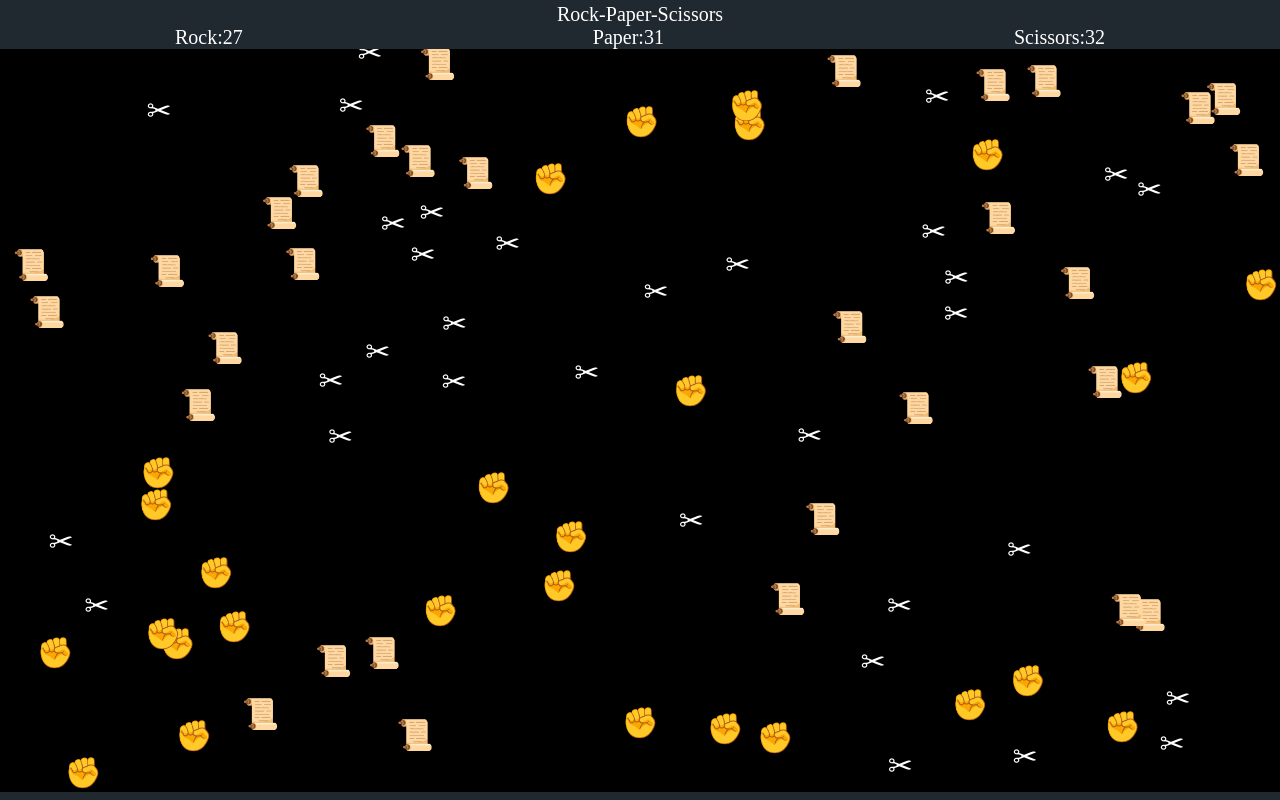
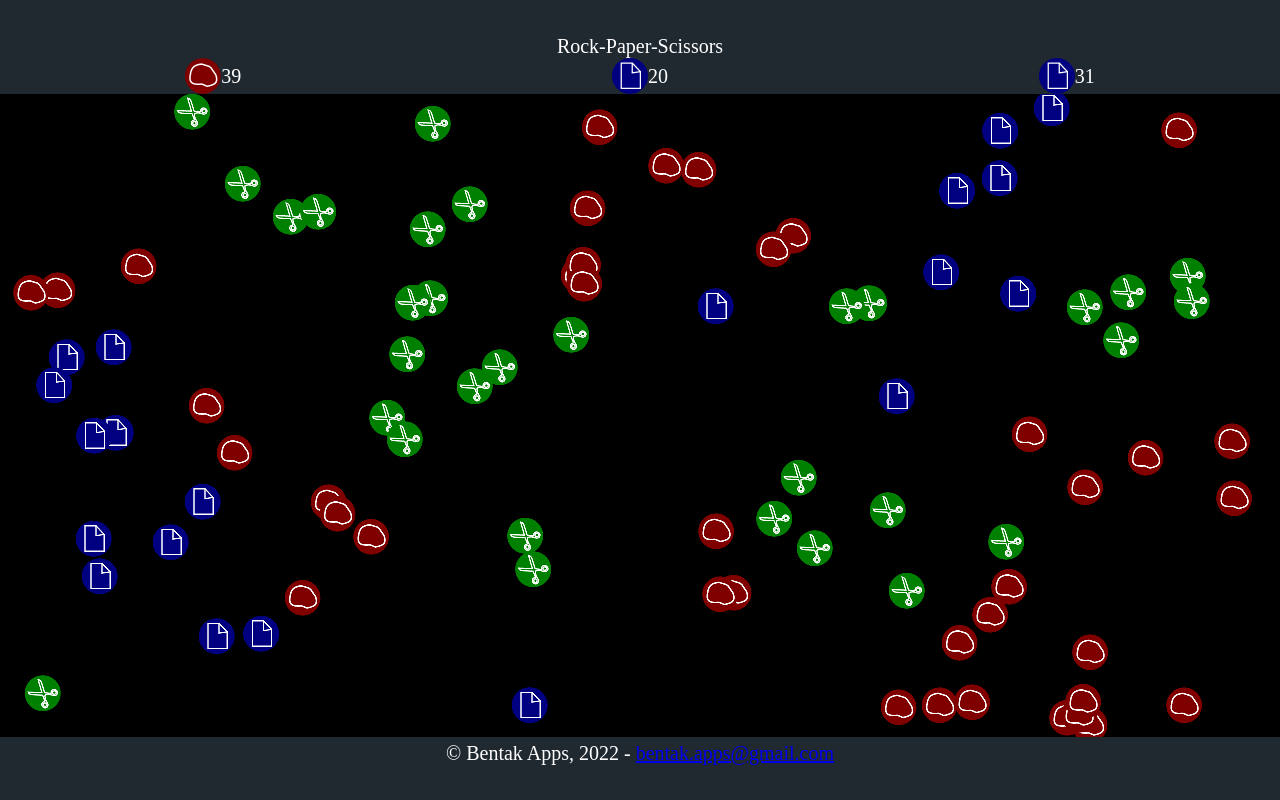
Before and after one commit to BentakApps/rock-paper-scissors-battle, an Angular app: page / in a window 1280 px wide. Built offline with nearby package versions, Linux system fonts and the light colour scheme.

Commit message:
Change pieces image

```diff
--- a/src/app/app.component.css
+++ b/src/app/app.component.css
@@ -2,3 +2,21 @@
   display:flex;
   justify-content: space-around;
 }
+.score-group{
+  display: flex;
+  align-items: center;
+}
+.score{
+  object-fit: cover;
+  width: 36px;
+  height: 36px;
+}
+.rock {
+  object-position: 0 0;
+}
+.paper {
+  object-position: 72 0;
+}
+.scissors{
+  object-position: 144 0;
+}
--- a/src/app/app.component.html
+++ b/src/app/app.component.html
@@ -1,11 +1,35 @@
 <p>Rock-Paper-Scissors</p>
 <div class="main">
   <div class="nav-bar">
-    <span>Rock:{{count.r}}</span>
-    <span>Paper:{{count.p}}</span>
-    <span>Scissors:{{count.s}}</span>
+    <div class="score-group">
+      <img src="assets/sprites.png" class="score rock">
+      <span>{{count.r}}</span>
+    </div>
+    <div class="score-group">
+      <img src="assets/sprites.png" class="score paper">
+      <span>{{count.p}}</span>
+    </div>
+    <div class="score-group">
+      <img src="assets/sprites.png" class="score scissors">
+      <span>{{count.s}}</span>
+    </div>
   </div>
   <div class="canvas-area">
     <app-canvas (updateCountEvent)="updateCount($event)" #canvascomponent></app-canvas>
   </div>
 </div>
+<footer>
+  <script type="text/javascript">
+    atOptions = {
+      'key' : 'eef41a07e249370304527fa6abfb2bd1',
+      'format' : 'iframe',
+      'height' : 50,
+      'width' : 320,
+      'params' : {}
+    };
+    document.write('<scr' + 'ipt type="text/javascript" src="http' + (location.protocol === 'https:' ? 's' : '') + '://www.profitabledisplayformat.com/eef41a07e249370304527fa6abfb2bd1/invoke.js"></scr' + 'ipt>');
+  </script>
+  <p>
+      © Bentak Apps, 2022 - <a href="mailto:bentak.apps@gmail.com">bentak.apps@gmail.com</a>
+  </p>
+ </footer>
--- a/src/app/component/canvas/canvas.component.ts
+++ b/src/app/component/canvas/canvas.component.ts
@@ -1,4 +1,5 @@
 import { AfterContentInit, Component, ElementRef, EventEmitter, HostListener, Output, ViewChild } from '@angular/core';
+import { CanvasService } from 'src/app/service/canvas.service';
 import { TimeService } from 'src/app/service/time.service';
 import { Piece } from './element/piece.element';
 @Component({
@@ -16,11 +17,14 @@ export class CanvasComponent implements AfterContentInit {
   private pCount:number=this.numberOfPieces;
   private sCount:number=this.numberOfPieces;
   constructor(
-    private timeService:TimeService
+    private timeService:TimeService,
+    private canvasService:CanvasService
   ) {}
   ngAfterContentInit() {
     this.DISPLAY = this.canvas.nativeElement.getContext('2d', { alpha:false, desynchronized:false });
-    this.resizeCanvas(this.DISPLAY!.canvas);
+    this.canvasService.spriteLoaded$.subscribe({
+      complete: () => {
+        this.canvasService.resizeCanvas(this.DISPLAY!);
         for(let j=0;j<this.numberOfPieces;j++){
           this.createPiece("r");
           this.createPiece("p");
@@ -28,13 +32,15 @@ export class CanvasComponent implements AfterContentInit {
         }
         this.timeService.delta$?.subscribe(deltaT => this.animate(deltaT));
       }
+    });
+  }
   createPiece = (kind: "r"|"p"|"s") => {
     const randomX = Math.random() * this.DISPLAY!.canvas.width;
     const randomY = Math.random() * this.DISPLAY!.canvas.height;
-    this.pieces.push(new Piece(kind, randomX, randomY));
+    this.pieces.push(new Piece(kind, randomX, randomY, this.canvasService));
   }
   animate(deltaT: number): void {
-    this.clearCanvas();
+    this.canvasService.clearCanvas(this.DISPLAY!);
     this.DISPLAY!.imageSmoothingEnabled = false;
     this.pieces.forEach(pc=>this.checkCollision(pc));
     this.pieces.forEach(pc=>pc.draw(deltaT/1000,this.DISPLAY!));
@@ -43,7 +49,7 @@ export class CanvasComponent implements AfterContentInit {
   checkCollision(piece:Piece){
     this.pieces.forEach(pc => {
       const dist = Math.sqrt(Math.pow(pc.x-piece.x,2)+Math.pow(pc.y-piece.y,2));
-      if(dist < 20  && this.win(pc,piece)) {
+      if(dist < 36  && this.win(pc,piece)) {
         this.defeat(piece);
       }
     });
@@ -71,22 +77,9 @@ export class CanvasComponent implements AfterContentInit {
         break;
     }
   }
-  clearCanvas() {
-    this.DISPLAY!.clearRect(0, 0, this.DISPLAY!.canvas.width, this.DISPLAY!.canvas.height);
-  }
-  resizeCanvas(canvas: HTMLCanvasElement): void {
-    let headerSize = 57;
-    let clientHeight = document.documentElement.clientHeight;
-    let clientWidth  = document.documentElement.clientWidth;
-    canvas.height = clientHeight - headerSize;
-    canvas.width = clientWidth;
-    this.DISPLAY!.textAlign = "center";
-    this.DISPLAY!.textBaseline = "middle";
-    this.DISPLAY!.font = "30px Arial";
-    this.DISPLAY!.fillStyle = "white";
-  }
+
   @HostListener('window:resize', ['$event'])
   onResize(event:any) {
-    this.resizeCanvas(this.DISPLAY!.canvas);
+    this.canvasService.resizeCanvas(this.DISPLAY!);
   }
 }
--- a/src/app/component/canvas/element/piece.element.ts
+++ b/src/app/component/canvas/element/piece.element.ts
@@ -1,4 +1,5 @@
 import { Subject } from "rxjs";
+import { CanvasService } from "src/app/service/canvas.service";
 import { AnimatedElement } from "./animatedElement.interface";
 
 export class Piece implements AnimatedElement {
@@ -10,17 +11,20 @@ export class Piece implements AnimatedElement {
   private p = String.fromCodePoint(0x1F4DC);
   private s = "\u2702";
   private border = 10;
+  private canvasService;
 
   event$: Subject<any> = new Subject();
 
   constructor(
     kind:"r"|"p"|"s",
     x:number,
-    y:number
+    y:number,
+    canvasService:CanvasService
   ) {
     this.kind = kind;
     this.x = x;
     this.y = y;
+    this.canvasService = canvasService;
   }
   draw(deltaT: number, ctx: CanvasRenderingContext2D) {
     let angle = Math.random() * 2 * Math.PI;
@@ -33,13 +37,16 @@ export class Piece implements AnimatedElement {
     this.y = this.y + this.v * Math.sin(angle) * deltaT;
     switch(this.kind) {
       case "r":
-        ctx.fillText(this.r, this.x, this.y);
+        ctx.drawImage(this.canvasService.tile_sheet,
+          0,0,72,72,this.x-18,this.y-18,36,36);
         break;
       case "p":
-        ctx.fillText(this.p, this.x, this.y);
+        ctx.drawImage(this.canvasService.tile_sheet,
+          72,0,72,72,this.x-18,this.y-18,36,36);
         break;
       case "s":
-        ctx.fillText(this.s, this.x, this.y);
+        ctx.drawImage(this.canvasService.tile_sheet,
+          144,0,72,72,this.x-18,this.y-18,36,36);
         break;
     }
   }
--- /dev/null
+++ b/src/app/service/canvas.service.ts
@@ -0,0 +1,34 @@
+import { Injectable } from '@angular/core';
+import { Subject } from 'rxjs';
+
+@Injectable({
+  providedIn: 'root'
+})
+export class CanvasService {
+  public tile_sheet = new Image();
+  public spriteLoaded$ = new Subject<void>();
+
+  constructor() {
+    this.tile_sheet.src = "assets/sprites.png";
+    this.tile_sheet.onload = () => {
+      this.spriteLoaded$.complete();
+    }
+  }
+  resizeCanvas(ctx: CanvasRenderingContext2D): void {
+    let headerSize = 57;
+    let footerSize = 100;
+    let clientHeight = document.documentElement.clientHeight;
+    let clientWidth  = document.documentElement.clientWidth;
+
+    ctx.canvas.height = clientHeight - headerSize - footerSize;
+    ctx.canvas.width = clientWidth;
+    ctx.textAlign = "center";
+    ctx.textBaseline = "middle";
+    ctx.font = "30px Arial";
+    ctx.fillStyle = "white";
+  }
+  clearCanvas(ctx: CanvasRenderingContext2D): void {
+    ctx.clearRect(0, 0, ctx.canvas.width, ctx.canvas.height);
+  }
+
+}
```
Also changed, not shown: src/assets/sprites.png (added). Lines whose indentation alone changed are shown as unchanged.
